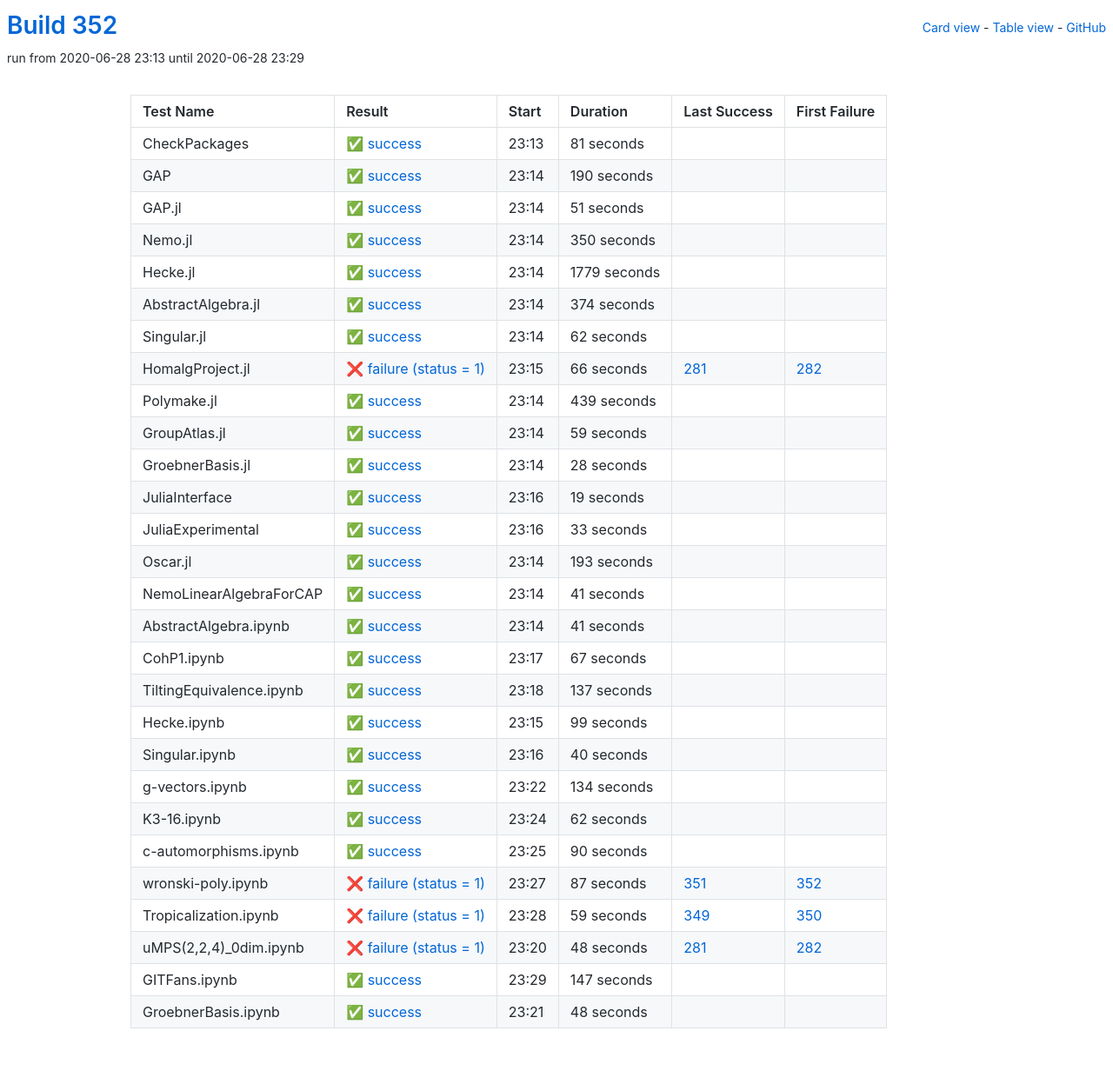
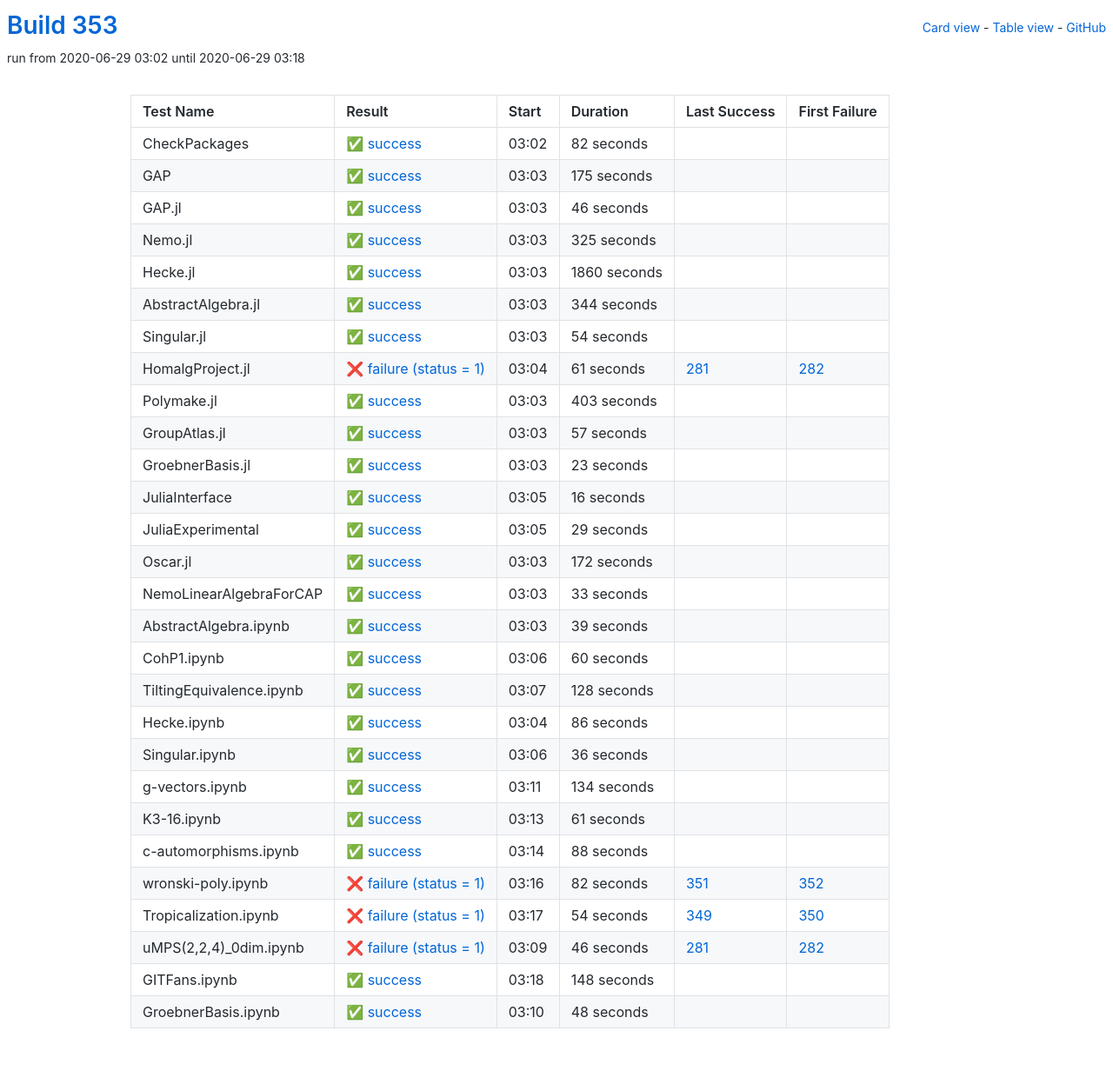
Before and after one commit to oscar-system/oscar-ci-status-stable, a Jekyll site: the page built from table.html, in a window 1280 px wide. Shown: the whole page at 87% size. Built offline with Jekyll 4.4.1, drawn with Linux system fonts in a browser that asks for light colours.

Commit message:
Build #353

```diff
--- a/_data/ci.yml
+++ b/_data/ci.yml
@@ -1,6 +1,6 @@
 ---
-build: 352
-build_url: https://oscarci.mathematik.uni-kl.de/job/oscar-stable/352/
+build: 353
+build_url: https://oscarci.mathematik.uni-kl.de/job/oscar-stable/353/
 job: oscar-stable
 organization: oscar-system
 repo: oscar-ci-status-stable
@@ -8,152 +8,176 @@ repourl: https://github.com/oscar-system/oscar-ci-status-stable
 tests:
 - name: CheckPackages
   id: checkpackages
-  log: https://oscarci.mathematik.uni-kl.de/job/oscar-stable/352/artifact/logs/build-352/CheckPackages.log
-  start: 2020-06-28 23:13
+  log: https://oscarci.mathematik.uni-kl.de/job/oscar-stable/353/artifact/logs/build-353/CheckPackages.log
+  start: 2020-06-29 03:02
   success: true
   exitcode: 0
   status: success
-  duration: 81
+  duration: 82
   last_success: false
   last_success_url:
   first_failure: false
   first_failure_url:
 - name: GAP
   id: gap
-  log: https://oscarci.mathematik.uni-kl.de/job/oscar-stable/352/artifact/logs/build-352/GAP.log
-  start: 2020-06-28 23:14
+  log: https://oscarci.mathematik.uni-kl.de/job/oscar-stable/353/artifact/logs/build-353/GAP.log
+  start: 2020-06-29 03:03
   success: true
   exitcode: 0
   status: success
-  duration: 190
+  duration: 175
   last_success: false
   last_success_url:
   first_failure: false
   first_failure_url:
 - name: GAP.jl
   id: gap-jl
-  log: https://oscarci.mathematik.uni-kl.de/job/oscar-stable/352/artifact/logs/build-352/GAP.jl.log
-  start: 2020-06-28 23:14
+  log: https://oscarci.mathematik.uni-kl.de/job/oscar-stable/353/artifact/logs/build-353/GAP.jl.log
+  start: 2020-06-29 03:03
   success: true
   exitcode: 0
   status: success
-  duration: 51
+  duration: 46
   last_success: false
   last_success_url:
   first_failure: false
   first_failure_url:
 - name: Nemo.jl
   id: nemo-jl
-  log: https://oscarci.mathematik.uni-kl.de/job/oscar-stable/352/artifact/logs/build-352/Nemo.jl.log
-  start: 2020-06-28 23:14
+  log: https://oscarci.mathematik.uni-kl.de/job/oscar-stable/353/artifact/logs/build-353/Nemo.jl.log
+  start: 2020-06-29 03:03
   success: true
   exitcode: 0
   status: success
-  duration: 350
+  duration: 325
   last_success: false
   last_success_url:
   first_failure: false
   first_failure_url:
 - name: Hecke.jl
   id: hecke-jl
-  log: https://oscarci.mathematik.uni-kl.de/job/oscar-stable/352/artifact/logs/build-352/Hecke.jl.log
-  start: 2020-06-28 23:14
+  log: https://oscarci.mathematik.uni-kl.de/job/oscar-stable/353/artifact/logs/build-353/Hecke.jl.log
+  start: 2020-06-29 03:03
   success: true
   exitcode: 0
   status: success
-  duration: 1779
+  duration: 1860
   last_success: false
   last_success_url:
   first_failure: false
   first_failure_url:
 - name: AbstractAlgebra.jl
   id: abstractalgebra-jl
-  log: https://oscarci.mathematik.uni-kl.de/job/oscar-stable/352/artifact/logs/build-352/AbstractAlgebra.jl.log
-  start: 2020-06-28 23:14
+  log: https://oscarci.mathematik.uni-kl.de/job/oscar-stable/353/artifact/logs/build-353/AbstractAlgebra.jl.log
+  start: 2020-06-29 03:03
   success: true
   exitcode: 0
   status: success
-  duration: 374
+  duration: 344
   last_success: false
   last_success_url:
   first_failure: false
   first_failure_url:
 - name: Singular.jl
   id: singular-jl
-  log: https://oscarci.mathematik.uni-kl.de/job/oscar-stable/352/artifact/logs/build-352/Singular.jl.log
-  start: 2020-06-28 23:14
+  log: https://oscarci.mathematik.uni-kl.de/job/oscar-stable/353/artifact/logs/build-353/Singular.jl.log
+  start: 2020-06-29 03:03
   success: true
   exitcode: 0
   status: success
-  duration: 62
+  duration: 54
   last_success: false
   last_success_url:
   first_failure: false
   first_failure_url:
 - name: HomalgProject.jl
   id: homalgproject-jl
-  log: https://oscarci.mathematik.uni-kl.de/job/oscar-stable/352/artifact/logs/build-352/HomalgProject.jl.log
-  start: 2020-06-28 23:15
+  log: https://oscarci.mathematik.uni-kl.de/job/oscar-stable/353/artifact/logs/build-353/HomalgProject.jl.log
+  start: 2020-06-29 03:04
   success: false
   exitcode: 1
   status: failure
-  duration: 66
+  duration: 61
   last_success: 281
   last_success_url: https://oscarci.mathematik.uni-kl.de/job/oscar-stable/281/
   first_failure: 282
   first_failure_url: https://oscarci.mathematik.uni-kl.de/job/oscar-stable/282/
 - name: Polymake.jl
   id: polymake-jl
-  log: https://oscarci.mathematik.uni-kl.de/job/oscar-stable/352/artifact/logs/build-352/Polymake.jl.log
-  start: 2020-06-28 23:14
+  log: https://oscarci.mathematik.uni-kl.de/job/oscar-stable/353/artifact/logs/build-353/Polymake.jl.log
+  start: 2020-06-29 03:03
   success: true
   exitcode: 0
   status: success
-  duration: 439
+  duration: 403
   last_success: false
   last_success_url:
   first_failure: false
   first_failure_url:
 - name: GroupAtlas.jl
   id: groupatlas-jl
-  log: https://oscarci.mathematik.uni-kl.de/job/oscar-stable/352/artifact/logs/build-352/GroupAtlas.jl.log
-  start: 2020-06-28 23:14
+  log: https://oscarci.mathematik.uni-kl.de/job/oscar-stable/353/artifact/logs/build-353/GroupAtlas.jl.log
+  start: 2020-06-29 03:03
   success: true
   exitcode: 0
   status: success
-  duration: 59
+  duration: 57
   last_success: false
   last_success_url:
   first_failure: false
   first_failure_url:
 - name: GroebnerBasis.jl
   id: groebnerbasis-jl
-  log: https://oscarci.mathematik.uni-kl.de/job/oscar-stable/352/artifact/logs/build-352/GroebnerBasis.jl.log
-  start: 2020-06-28 23:14
+  log: https://oscarci.mathematik.uni-kl.de/job/oscar-stable/353/artifact/logs/build-353/GroebnerBasis.jl.log
+  start: 2020-06-29 03:03
   success: true
   exitcode: 0
   status: success
-  duration: 28
+  duration: 23
   last_success: false
   last_success_url:
   first_failure: false
   first_failure_url:
 - name: JuliaInterface
   id: juliainterface
-  log: https://oscarci.mathematik.uni-kl.de/job/oscar-stable/352/artifact/logs/build-352/JuliaInterface.log
-  start: 2020-06-28 23:16
+  log: https://oscarci.mathematik.uni-kl.de/job/oscar-stable/353/artifact/logs/build-353/JuliaInterface.log
+  start: 2020-06-29 03:05
   success: true
   exitcode: 0
   status: success
-  duration: 19
+  duration: 16
   last_success: false
   last_success_url:
   first_failure: false
   first_failure_url:
 - name: JuliaExperimental
   id: juliaexperimental
-  log: https://oscarci.mathematik.uni-kl.de/job/oscar-stable/352/artifact/logs/build-352/JuliaExperimental.log
-  start: 2020-06-28 23:16
+  log: https://oscarci.mathematik.uni-kl.de/job/oscar-stable/353/artifact/logs/build-353/JuliaExperimental.log
+  start: 2020-06-29 03:05
+  success: true
+  exitcode: 0
+  status: success
+  duration: 29
+  last_success: false
+  last_success_url:
+  first_failure: false
+  first_failure_url:
+- name: Oscar.jl
+  id: oscar-jl
+  log: https://oscarci.mathematik.uni-kl.de/job/oscar-stable/353/artifact/logs/build-353/Oscar.jl.log
+  start: 2020-06-29 03:03
+  success: true
+  exitcode: 0
+  status: success
+  duration: 172
+  last_success: false
+  last_success_url:
+  first_failure: false
+  first_failure_url:
+- name: NemoLinearAlgebraForCAP
+  id: nemolinearalgebraforcap
+  log: https://oscarci.mathematik.uni-kl.de/job/oscar-stable/353/artifact/logs/build-353/NemoLinearAlgebraForCAP.log
+  start: 2020-06-29 03:03
   success: true
   exitcode: 0
   status: success
@@ -162,94 +186,70 @@ tests:
   last_success_url:
   first_failure: false
   first_failure_url:
-- name: Oscar.jl
-  id: oscar-jl
-  log: https://oscarci.mathematik.uni-kl.de/job/oscar-stable/352/artifact/logs/build-352/Oscar.jl.log
-  start: 2020-06-28 23:14
+- name: AbstractAlgebra.ipynb
+  id: abstractalgebra-ipynb
+  log: https://oscarci.mathematik.uni-kl.de/job/oscar-stable/353/artifact/logs/build-353/AbstractAlgebra.ipynb.log
+  start: 2020-06-29 03:03
   success: true
   exitcode: 0
   status: success
-  duration: 193
-  last_success: false
-  last_success_url:
-  first_failure: false
-  first_failure_url:
-- name: NemoLinearAlgebraForCAP
-  id: nemolinearalgebraforcap
-  log: https://oscarci.mathematik.uni-kl.de/job/oscar-stable/352/artifact/logs/build-352/NemoLinearAlgebraForCAP.log
-  start: 2020-06-28 23:14
-  success: true
-  exitcode: 0
-  status: success
-  duration: 41
-  last_success: false
-  last_success_url:
-  first_failure: false
-  first_failure_url:
-- name: AbstractAlgebra.ipynb
-  id: abstractalgebra-ipynb
-  log: https://oscarci.mathematik.uni-kl.de/job/oscar-stable/352/artifact/logs/build-352/AbstractAlgebra.ipynb.log
-  start: 2020-06-28 23:14
-  success: true
-  exitcode: 0
-  status: success
-  duration: 41
+  duration: 39
   last_success: false
   last_success_url:
   first_failure: false
   first_failure_url:
 - name: CohP1.ipynb
   id: cohp1-ipynb
-  log: https://oscarci.mathematik.uni-kl.de/job/oscar-stable/352/artifact/logs/build-352/CohP1.ipynb.log
-  start: 2020-06-28 23:17
+  log: https://oscarci.mathematik.uni-kl.de/job/oscar-stable/353/artifact/logs/build-353/CohP1.ipynb.log
+  start: 2020-06-29 03:06
   success: true
   exitcode: 0
   status: success
-  duration: 67
+  duration: 60
   last_success: false
   last_success_url:
   first_failure: false
   first_failure_url:
 - name: TiltingEquivalence.ipynb
   id: tiltingequivalence-ipynb
-  log: https://oscarci.mathematik.uni-kl.de/job/oscar-stable/352/artifact/logs/build-352/TiltingEquivalence.ipynb.log
-  start: 2020-06-28 23:18
+  log: https://oscarci.mathematik.uni-kl.de/job/oscar-stable/353/artifact/logs/build-353/TiltingEquivalence.ipynb.log
+  start: 2020-06-29 03:07
   success: true
   exitcode: 0
   status: success
-  duration: 137
+  duration: 128
   last_success: false
   last_success_url:
   first_failure: false
   first_failure_url:
 - name: Hecke.ipynb
   id: hecke-ipynb
-  log: https://oscarci.mathematik.uni-kl.de/job/oscar-stable/352/artifact/logs/build-352/Hecke.ipynb.log
-  start: 2020-06-28 23:15
+  log: https://oscarci.mathematik.uni-kl.de/job/oscar-stable/353/artifact/logs/build-353/Hecke.ipynb.log
+  start: 2020-06-29 03:04
   success: true
   exitcode: 0
   status: success
-  duration: 99
+  duration: 86
   last_success: false
   last_success_url:
   first_failure: false
   first_failure_url:
 - name: Singular.ipynb
   id: singular-ipynb
-  log: https://oscarci.mathematik.uni-kl.de/job/oscar-stable/352/artifact/logs/build-352/Singular.ipynb.log
-  start: 2020-06-28 23:16
+  log: https://oscarci.mathematik.uni-kl.de/job/oscar-stable/353/artifact/logs/build-353/Singular.ipynb.log
+  start: 2020-06-29 03:06
   success: true
   exitcode: 0
   status: success
-  duration: 40
+  duration: 36
   last_success: false
   last_success_url:
   first_failure: false
   first_failure_url:
 - name: g-vectors.ipynb
   id: g-vectors-ipynb
-  log: https://oscarci.mathematik.uni-kl.de/job/oscar-stable/352/artifact/logs/build-352/g-vectors.ipynb.log
-  start: 2020-06-28 23:22
+  log: https://oscarci.mathematik.uni-kl.de/job/oscar-stable/353/artifact/logs/build-353/g-vectors.ipynb.log
+  start: 2020-06-29 03:11
   success: true
   exitcode: 0
   status: success
@@ -260,80 +260,80 @@ tests:
   first_failure_url:
 - name: K3-16.ipynb
   id: k3-16-ipynb
-  log: https://oscarci.mathematik.uni-kl.de/job/oscar-stable/352/artifact/logs/build-352/K3-16.ipynb.log
-  start: 2020-06-28 23:24
+  log: https://oscarci.mathematik.uni-kl.de/job/oscar-stable/353/artifact/logs/build-353/K3-16.ipynb.log
+  start: 2020-06-29 03:13
   success: true
   exitcode: 0
   status: success
-  duration: 62
+  duration: 61
   last_success: false
   last_success_url:
   first_failure: false
   first_failure_url:
 - name: c-automorphisms.ipynb
   id: c-automorphisms-ipynb
-  log: https://oscarci.mathematik.uni-kl.de/job/oscar-stable/352/artifact/logs/build-352/c-automorphisms.ipynb.log
-  start: 2020-06-28 23:25
+  log: https://oscarci.mathematik.uni-kl.de/job/oscar-stable/353/artifact/logs/build-353/c-automorphisms.ipynb.log
+  start: 2020-06-29 03:14
   success: true
   exitcode: 0
   status: success
-  duration: 90
+  duration: 88
   last_success: false
   last_success_url:
   first_failure: false
   first_failure_url:
 - name: wronski-poly.ipynb
   id: wronski-poly-ipynb
-  log: https://oscarci.mathematik.uni-kl.de/job/oscar-stable/352/artifact/logs/build-352/wronski-poly.ipynb.log
-  start: 2020-06-28 23:27
+  log: https://oscarci.mathematik.uni-kl.de/job/oscar-stable/353/artifact/logs/build-353/wronski-poly.ipynb.log
+  start: 2020-06-29 03:16
   success: false
   exitcode: 1
   status: failure
-  duration: 87
+  duration: 82
   last_success: 351
   last_success_url: https://oscarci.mathematik.uni-kl.de/job/oscar-stable/351/
   first_failure: 352
   first_failure_url: https://oscarci.mathematik.uni-kl.de/job/oscar-stable/352/
 - name: Tropicalization.ipynb
   id: tropicalization-ipynb
-  log: https://oscarci.mathematik.uni-kl.de/job/oscar-stable/352/artifact/logs/build-352/Tropicalization.ipynb.log
-  start: 2020-06-28 23:28
+  log: https://oscarci.mathematik.uni-kl.de/job/oscar-stable/353/artifact/logs/build-353/Tropicalization.ipynb.log
+  start: 2020-06-29 03:17
   success: false
   exitcode: 1
   status: failure
-  duration: 59
+  duration: 54
   last_success: 349
   last_success_url: https://oscarci.mathematik.uni-kl.de/job/oscar-stable/349/
   first_failure: 350
   first_failure_url: https://oscarci.mathematik.uni-kl.de/job/oscar-stable/350/
 - name: uMPS(2,2,4)_0dim.ipynb
   id: umps-2-2-4-0dim-ipynb
-  log: https://oscarci.mathematik.uni-kl.de/job/oscar-stable/352/artifact/logs/build-352/uMPS-2-2-4-_0dim.ipynb.log
-  start: 2020-06-28 23:20
+  log: https://oscarci.mathematik.uni-kl.de/job/oscar-stable/353/artifact/logs/build-353/uMPS-2-2-4-_0dim.ipynb.log
+  start: 2020-06-29 03:09
   success: false
   exitcode: 1
   status: failure
-  duration: 48
+  duration: 46
   last_success: 281
   last_success_url: https://oscarci.mathematik.uni-kl.de/job/oscar-stable/281/
   first_failure: 282
   first_failure_url: https://oscarci.mathematik.uni-kl.de/job/oscar-stable/282/
 - name: GITFans.ipynb
   id: gitfans-ipynb
-  log: https://oscarci.mathematik.uni-kl.de/job/oscar-stable/352/artifact/logs/build-352/GITFans.ipynb.log
-  start: 2020-06-28 23:29
+  log: https://oscarci.mathematik.uni-kl.de/job/oscar-stable/353/artifact/logs/build-353/GITFans.ipynb.log
+  start: 2020-06-29 03:18
   success: true
   exitcode: 0
   status: success
-  duration: 147
+  duration: 148
   last_success: false
   last_success_url:
   first_failure: false
   first_failure_url:
 - name: GroebnerBasis.ipynb
   id: groebnerbasis-ipynb
-  log: https://oscarci.mathematik.uni-kl.de/job/oscar-stable/352/artifact/logs/build-352/GroebnerBasis.ipynb.log
-  start: 2020-06-28 23:21
+  log: https://oscarci.mathematik.uni-kl.de/job/oscar-stable/353/artifact/logs/build-353/GroebnerBasis.ipynb.log
+  start: 2020-06-29 03:10
   success: true
   exitcode: 0
   status: success
```
Also changed, not shown: README.md.
